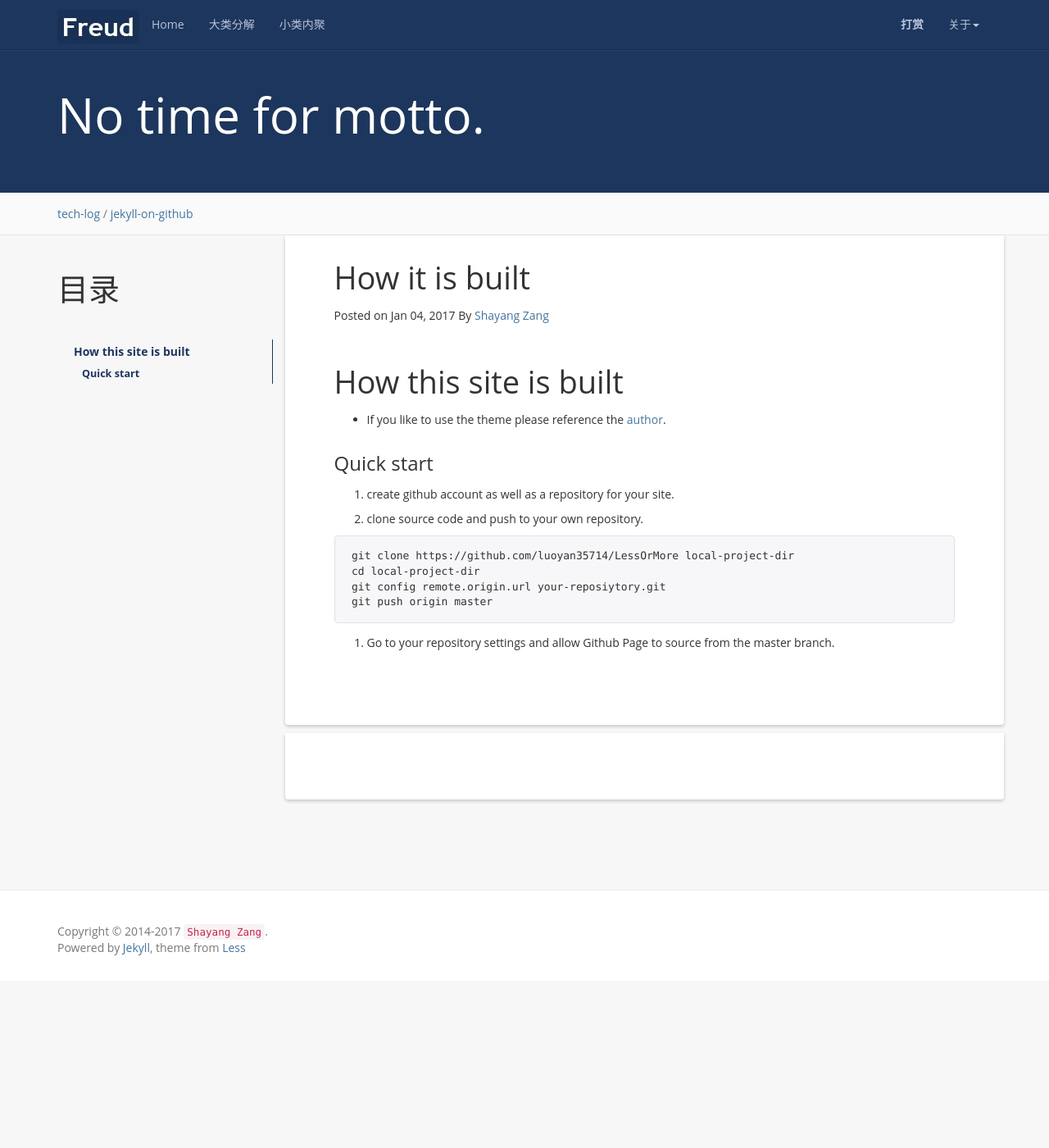
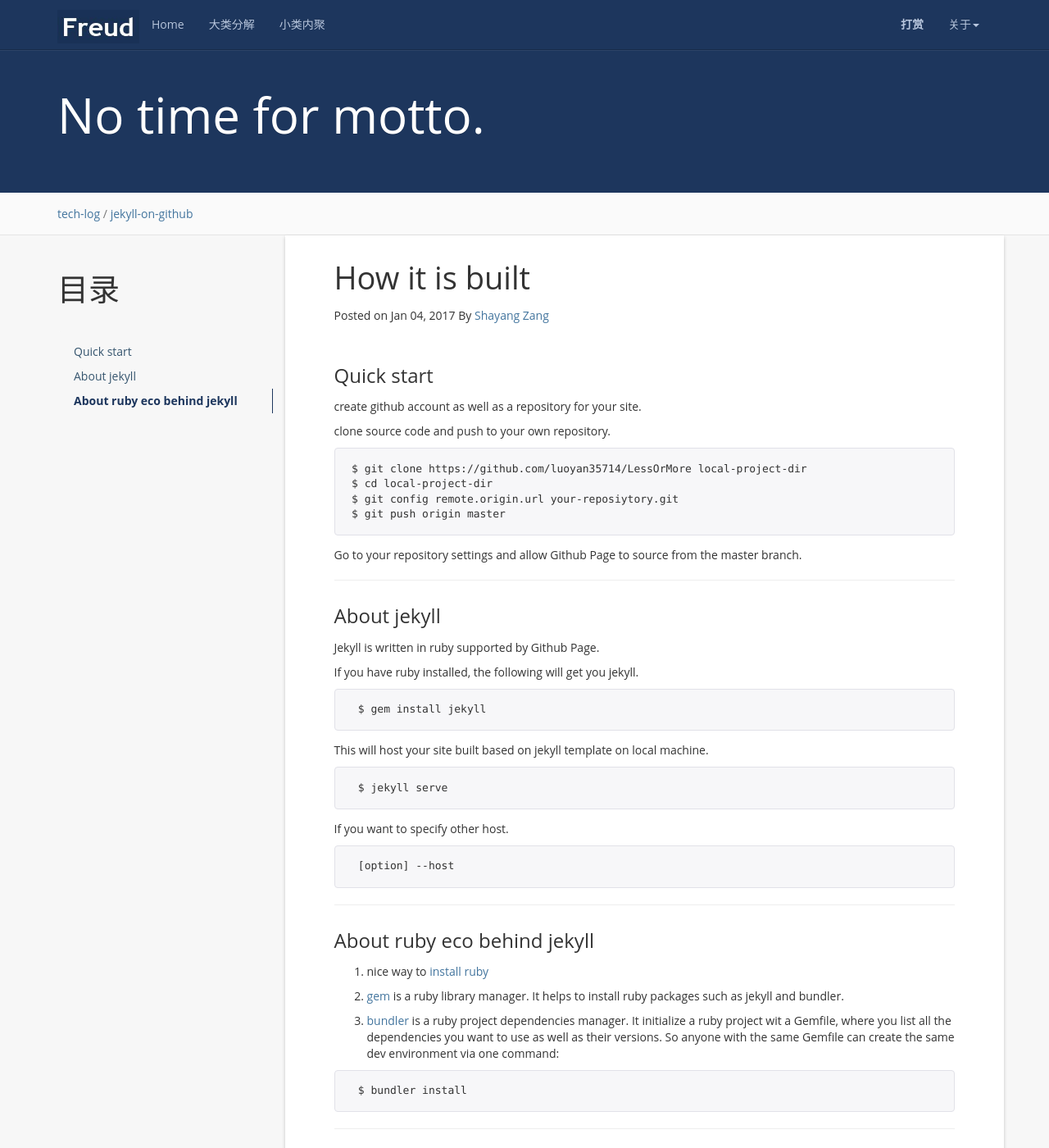
Before and after one commit to zkxl/zkxl.github.io, a Jekyll site: the page built from _posts/2017-01-04-how-to-build-it.md, in a window 1280 px wide and 1400 px high. Shown: the whole window at 82% size. Built offline with Jekyll 4.4.1, drawn with Linux system fonts in a browser that asks for light colours; nearby versions of some CDN libraries; comment, search, counter and statistics services are not loaded; some of the changed text lies outside the part shown.

Commit message:
update 20170104 how to build it

```diff
--- a/_posts/2017-01-04-how-to-build-it.md
+++ b/_posts/2017-01-04-how-to-build-it.md
@@ -10,20 +10,49 @@ tag: jekyll-on-github
 {:toc}
 
 
-# How this site is built
-
-* If you like to use the theme please reference the [author](https://github.com/luoyan35714/LessOrMore).
 
 ### Quick start
 
-1. create github account as well as a repository for your site.
+create github account as well as a repository for your site.
 
-2. clone source code and push to your own repository.
+clone source code and push to your own repository.
+
 {% highlight bash %}
-git clone https://github.com/luoyan35714/LessOrMore local-project-dir
-cd local-project-dir
-git config remote.origin.url your-reposiytory.git
-git push origin master
+
+$ git clone https://github.com/luoyan35714/LessOrMore local-project-dir
+$ cd local-project-dir
+$ git config remote.origin.url your-reposiytory.git
+$ git push origin master
+
 {% endhighlight bash %}
 
-3. Go to your repository settings and allow Github Page to source from the master branch.
+Go to your repository settings and allow Github Page to source from the master branch.
+
+---
+
+### About jekyll
+
+Jekyll is written in ruby supported by Github Page.
+
+If you have ruby installed, the following will get you jekyll.
+{% highlight bash %} $ gem install jekyll {% endhighlight bash %}
+
+This will host your site built based on jekyll template on local machine.
+{% highlight bash %} $ jekyll serve {% endhighlight bash %}
+
+If you want to specify other host.
+{% highlight bash %} [option] --host {% endhighlight bash %}
+
+---
+
+### About ruby eco behind jekyll
+
+1. nice way to [install ruby](http://rvm.io)
+
+2. [gem](https://rubygems.org/) is a ruby library manager. It helps to install ruby packages such as jekyll and bundler.
+
+3. [bundler](http://bundler.io/) is a ruby project dependencies manager. It initialize a ruby project wit a Gemfile, where you list all the dependencies you want to use as well as their versions. So anyone with the same Gemfile can create the same dev environment via one command: {% highlight bash %} $ bundler install {% endhighlight bash %}
+
+---
+
+* Please reference the [author](https://github.com/luoyan35714/LessOrMore) of this jekyll template for more specific instructions.
```
